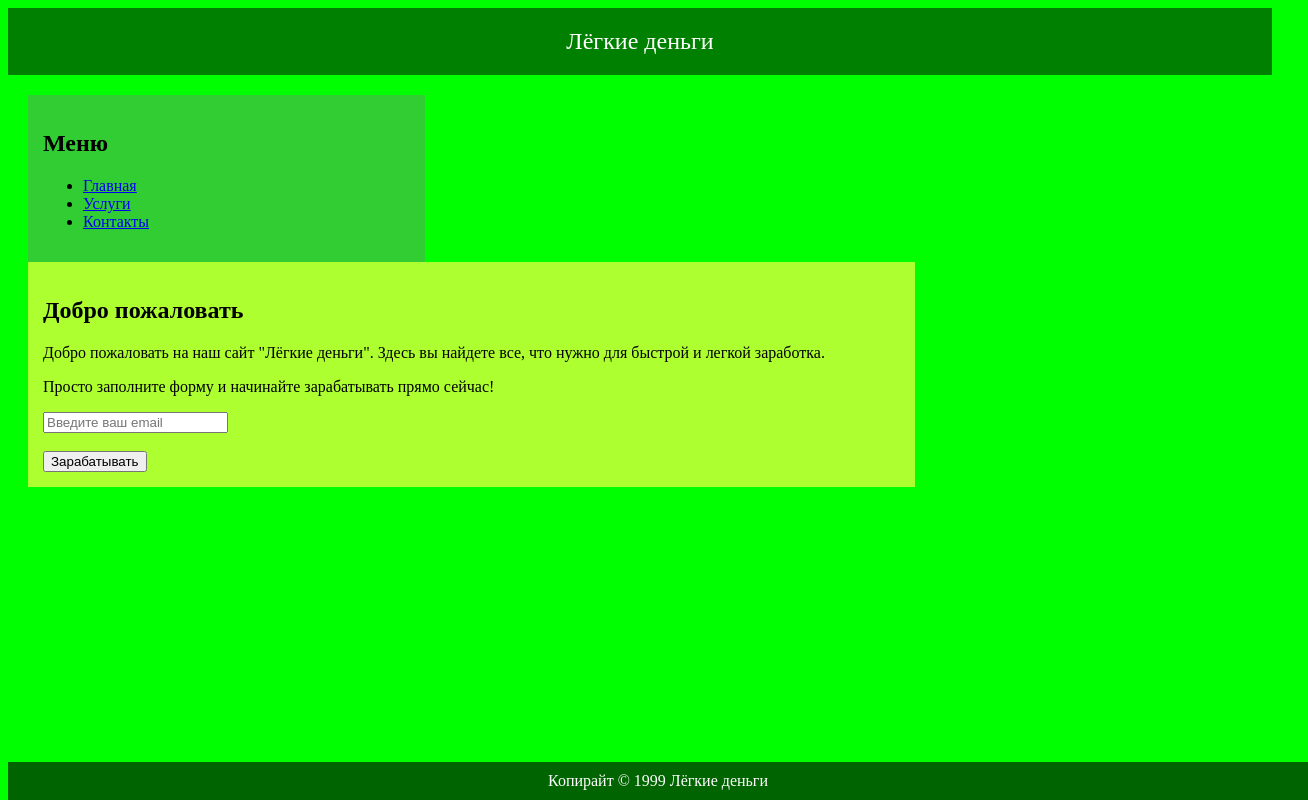
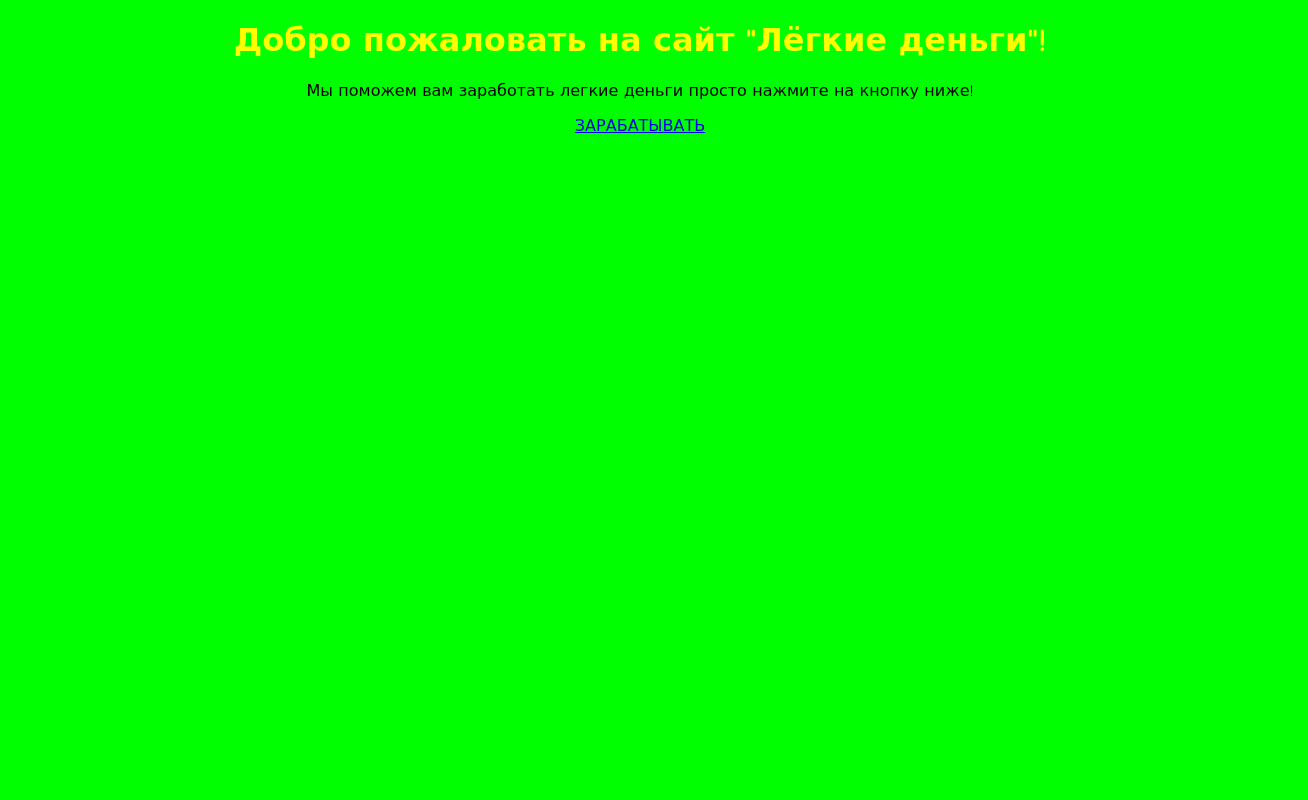
Before and after one commit to Gayshok/money, a plain HTML site: page index.html in a window 1280 px wide. Shown: the whole page, 1308 px wide, since content can reach past the window. Drawn offline with Linux system fonts and the light colour scheme.

Commit message:
Update index.html

```diff
--- a/index.html
+++ b/index.html
@@ -1,65 +1,42 @@
 <!DOCTYPE html>
-<html>
+<html lang="ru">
 <head>
+    <meta charset="UTF-8">
+    <meta name="viewport" content="width=device-width, initial-scale=1.0">
     <title>Лёгкие деньги</title>
     <style>
         body {
-            background-color: #00FF00; /* зеленый фон */
+            background-color: lime;
+            font-family: 'Comic Sans MS', cursive;
+            text-align: center;
         }
-        .header {
-            background-color: #008000; /* зеленый заголовок */
-            color: #FFFFFF;
-            text-align: center;
-            padding: 20px;
-            font-size: 24px;
+        h1 {
+            color: yellow;
         }
-        .content {
-            padding: 20px;
+        .button {
+            background-color: black;
+            color: white;
+            padding: 10px 20px;
+            text-decoration: none;
+            border: 2px solid yellow;
         }
-        .sidebar {
-            float: left;
-            width: 30%;
-            background-color: #32CD32; /* зеленый боковой блок */
-            padding: 15px;
+        .button:hover {
+            background-color: yellow;
+            color: black;
         }
-        .main {
-            float: left;
-            width: 70%;
-            background-color: #ADFF2F; /* зеленый основной блок */
-            padding: 15px;
-        }
-        .footer {
-            background-color: #006400; /* зеленый футер */
-            color: #FFFFFF;
-            text-align: center;
-            position: absolute;
-            bottom: 0;
-            width: 100%;
-            padding: 10px;
-        }
+        .blinking-button {
+      animation: blink 1s infinite;
+    }
+    @keyframes blink {
+      50% {
+        opacity: 0;
+      }
+    }
     </style>
 </head>
 <body>
-    <div class="header">Лёгкие деньги</div>
-    <div class="content">
-        <div class="sidebar">
-            <h2>Меню</h2>
-            <ul>
-                <li><a href="#">Главная</a></li>
-                <li><a href="#">Услуги</a></li>
-                <li><a href="#">Контакты</a></li>
-            </ul>
-        </div>
-        <div class="main">
-            <h2>Добро пожаловать</h2>
-            <p>Добро пожаловать на наш сайт "Лёгкие деньги". Здесь вы найдете все, что нужно для быстрой и легкой заработка.</p>
-            <p>Просто заполните форму и начинайте зарабатывать прямо сейчас!</p>
-    <form>
-      <input type="text" placeholder="Введите ваш email"><br><br>
-      <input type="submit" value="Зарабатывать">
-    </form>
-        </div>
-    </div>
-    <div class="footer">Копирайт &copy; 1999 Лёгкие деньги</div>
+    <h1>Добро пожаловать на сайт "Лёгкие деньги"!</h1>
+    <p>Мы поможем вам заработать легкие деньги просто нажмите на кнопку ниже!</p>
+    <a href="https://gayshok.github.io/antimem/" <button class="blinking-button">ЗАРАБАТЫВАТЬ</button>
 </body>
 </html>
```
